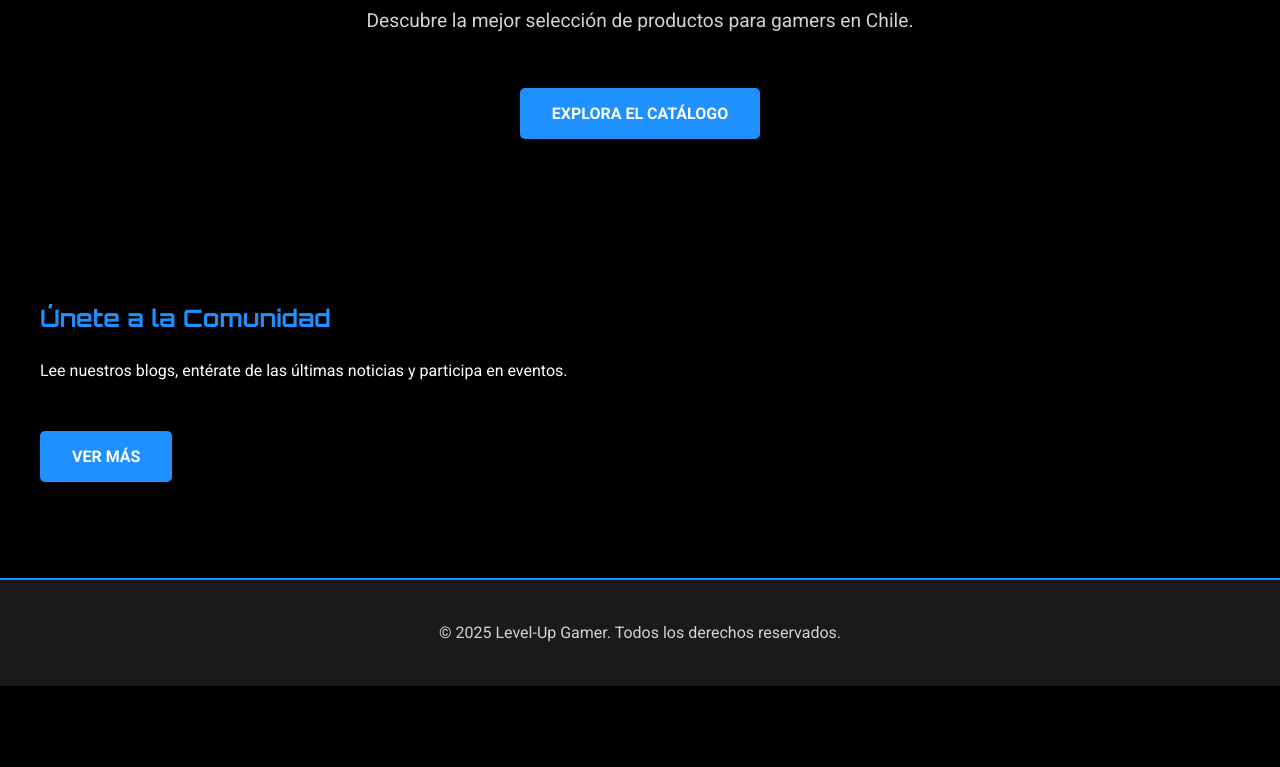
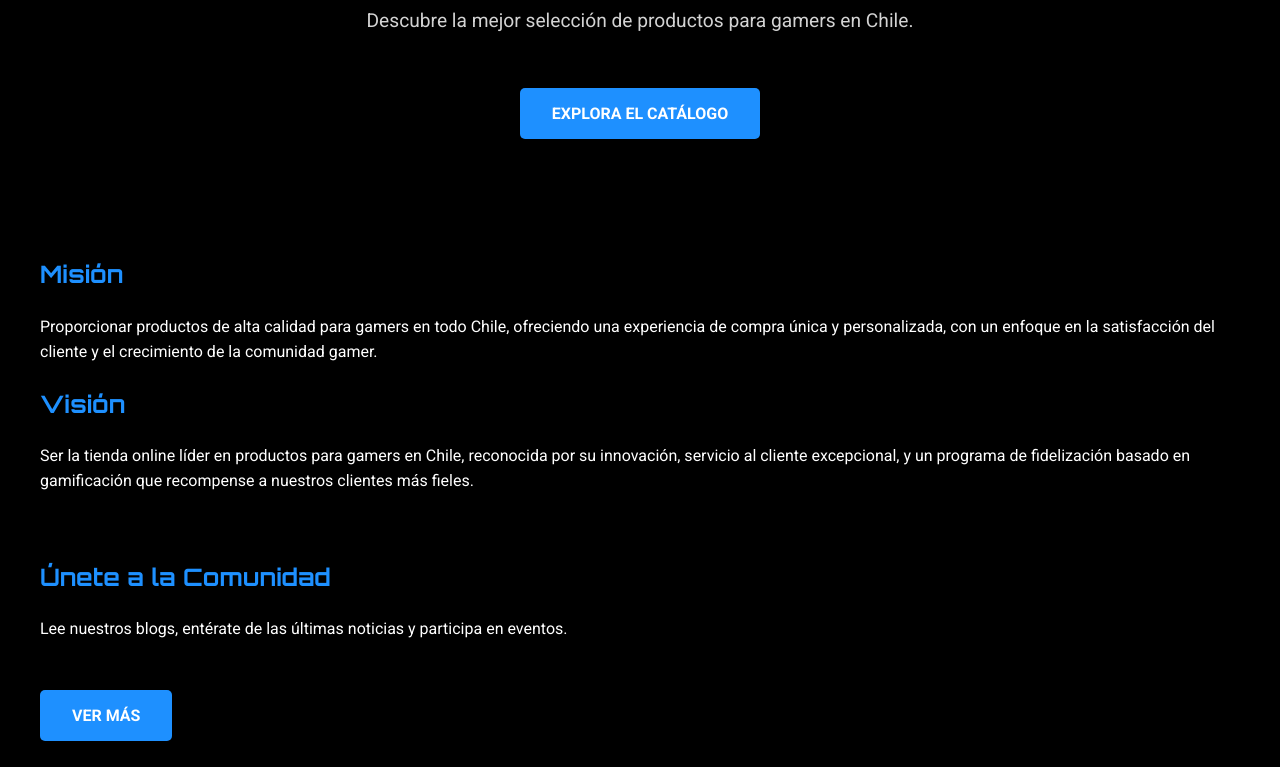
Before and after one commit to hectorpena95/TIENDA-LEVEL-UP-GAMER, a plain HTML site: page paginas/index.html in a window 1280 px wide. Shown: the part 330-1097 px from the top of the page. Before the commit the page ends 1016 px from the top, so only its background shows below. Drawn offline with Linux system fonts and the light colour scheme.

Commit message:
mision y vision

```diff
--- a/paginas/index.html
+++ b/paginas/index.html
@@ -33,6 +33,17 @@
             <a href="catalogo.html" class="cta-button">Explora el Catálogo</a>
         </section>
 
+        <div class="mission-vision-container">
+            <section class="mission">
+                <h2>Misión</h2>
+                <p>Proporcionar productos de alta calidad para gamers en todo Chile, ofreciendo una experiencia de compra única y personalizada, con un enfoque en la satisfacción del cliente y el crecimiento de la comunidad gamer.</p>
+            </section>
+            <section class="vision">
+                <h2>Visión</h2>
+                <p>Ser la tienda online líder en productos para gamers en Chile, reconocida por su innovación, servicio al cliente excepcional, y un programa de fidelización basado en gamificación que recompense a nuestros clientes más fieles.</p>
+            </section>
+        </div>
+
         <section class="community-section">
             <h2>Únete a la Comunidad</h2>
             <p>Lee nuestros blogs, entérate de las últimas noticias y participa en eventos.</p>
```
